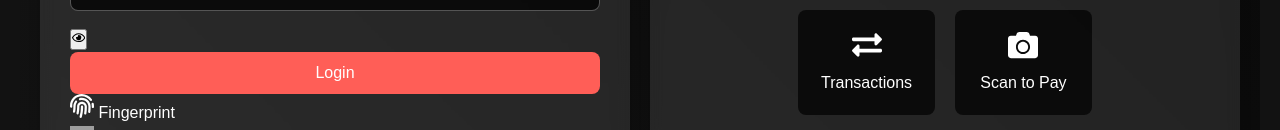
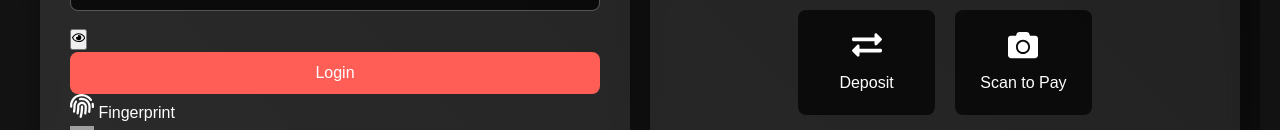
Before and after one commit to TerrorBite-Capaciti/Bank-Management-System, a React (Create React App) app in the folder frontend/: page /login in a window 1280 px wide. Shown: the part 378-508 px from the top of the page. Built offline with nearby package versions, Linux system fonts and the light colour scheme; grey boxes are pictures that could not be loaded.

Commit message:
Login LF will be replaced by CRLF the next time Git touches it

```diff
--- a/frontend/src/pages/LoginPage.jsx
+++ b/frontend/src/pages/LoginPage.jsx
@@ -30,7 +30,7 @@ const LoginPage = () => {
       <div className="login-container">
         {/* Left Section: Login Form */}
         <div className="left-section">
-          <h1>ByteBank</h1> {/* Replaceable with a logo */}
+          <h1>ByteBank</h1> {/* I think we should replace this with a logo */}
           <p className="subheading">Your Trusted Financial Partner</p>
 
           <form onSubmit={handleLogin}>
@@ -105,7 +105,7 @@ const LoginPage = () => {
             </div>
             <div className="dashboard-item">
               <FaExchangeAlt size={30} />
-              <p>Transactions</p>
+              <p>Deposit</p>
             </div>
             <div className="dashboard-item">
               <FaCamera size={30} />
```
